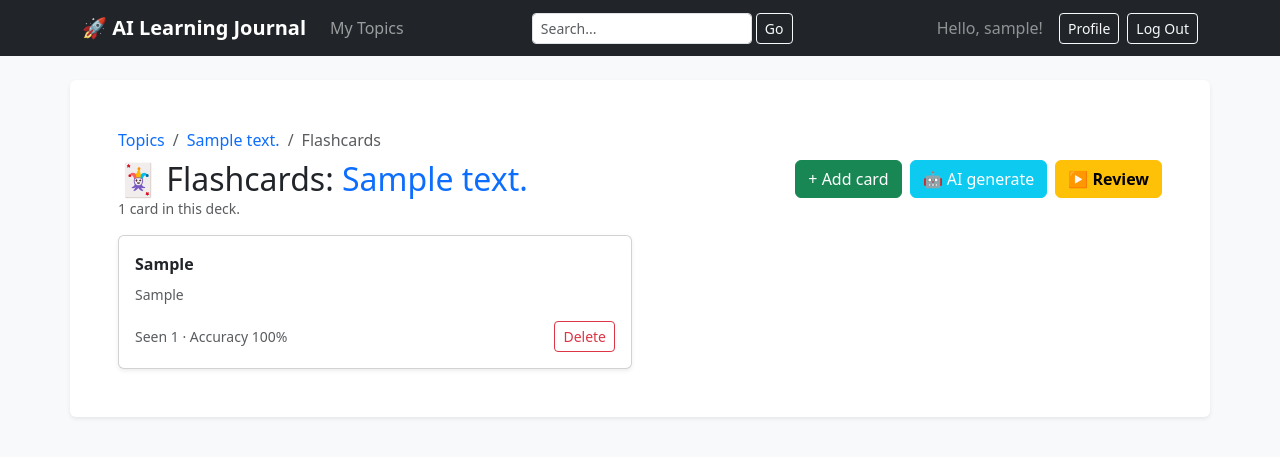
After one commit to MuhammadYusuf007-max/Learning_journal, a Django app: page /flashcards/1/ in a window 1280 px wide. The commit adds this page. Shown: the top 457 px of the page. Run offline with Django 5.2, Linux system fonts and the light colour scheme; a user stored in the database is signed in; tables that the repository leaves empty hold one stand-in row (values such as "Sample post"); some libraries are stand-ins or nearby versions.

Commit message:
Add flashcards with AI and manually

````diff
--- /dev/null
+++ b/learning_logs/templates/learning_logs/flashcards_list.html
@@ -0,0 +1,67 @@
+{% extends 'learning_logs/base.html' %}
+
+{% block page_header %}
+    <nav aria-label="breadcrumb">
+        <ol class="breadcrumb mb-2">
+            <li class="breadcrumb-item"><a href="{% url 'learning_logs:topics' %}" class="text-decoration-none">Topics</a></li>
+            <li class="breadcrumb-item"><a href="{% url 'learning_logs:topic' topic.id %}" class="text-decoration-none">{{ topic.text }}</a></li>
+            <li class="breadcrumb-item active" aria-current="page">Flashcards</li>
+        </ol>
+    </nav>
+    <div class="d-flex flex-wrap justify-content-between align-items-center gap-2">
+        <h2 class="mb-0">🃏 Flashcards: <span class="text-primary">{{ topic.text }}</span></h2>
+        <div class="d-flex gap-2">
+            <a href="{% url 'learning_logs:new_flashcard' topic.id %}" class="btn btn-success">+ Add card</a>
+            <form method="post" action="{% url 'learning_logs:generate_flashcards' topic.id %}" class="d-inline">
+                {% csrf_token %}
+                <button type="submit" class="btn btn-info text-white" title="AI generates 8 cards from your entries">
+                    🤖 AI generate
+                </button>
+            </form>
+            {% if cards %}
+                <a href="{% url 'learning_logs:review_flashcards' topic.id %}" class="btn btn-warning fw-bold">▶️ Review</a>
+            {% endif %}
+        </div>
+    </div>
+{% endblock page_header %}
+
+{% block content %}
+
+{% if cards %}
+    <p class="text-muted small">{{ cards|length }} card{{ cards|length|pluralize }} in this deck.</p>
+
+    <div class="row row-cols-1 row-cols-md-2 g-3">
+        {% for card in cards %}
+            <div class="col">
+                <div class="card shadow-sm h-100">
+                    <div class="card-body">
+                        <p class="fw-bold mb-2">{{ card.front }}</p>
+                        <p class="text-muted small mb-3">{{ card.back|truncatewords:30 }}</p>
+                        <div class="d-flex justify-content-between align-items-center">
+                            <small class="text-muted">
+                                Seen {{ card.times_seen }} &middot; Accuracy {{ card.accuracy }}%
+                            </small>
+                            <form method="post" action="{% url 'learning_logs:delete_flashcard' card.id %}"
+                                  onsubmit="return confirm('Delete this flashcard?');">
+                                {% csrf_token %}
+                                <button type="submit" class="btn btn-sm btn-outline-danger">Delete</button>
+                            </form>
+                        </div>
+                    </div>
+                </div>
+            </div>
+        {% endfor %}
+    </div>
+{% else %}
+    <div class="alert alert-light border text-center p-5">
+        <p class="fs-5 text-muted mb-3">No flashcards yet for this topic.</p>
+        <p class="small mb-3">Generate them from your notes with one click, or add your own.</p>
+        <form method="post" action="{% url 'learning_logs:generate_flashcards' topic.id %}" class="d-inline">
+            {% csrf_token %}
+            <button type="submit" class="btn btn-info text-white">🤖 AI generate from my notes</button>
+        </form>
+        <a href="{% url 'learning_logs:new_flashcard' topic.id %}" class="btn btn-outline-secondary">+ Add manually</a>
+    </div>
+{% endif %}
+
+{% endblock content %}
--- a/learning_logs/templates/learning_logs/topic.html
+++ b/learning_logs/templates/learning_logs/topic.html
@@ -40,6 +40,10 @@
 
             <a href="{% url 'learning_logs:topic_qa' topic.id %}" class="btn btn-info fw-bold shadow-sm text-white">
                 💬 Ask AI
+            </a>
+
+            <a href="{% url 'learning_logs:topic_flashcards' topic.id %}" class="btn btn-secondary fw-bold shadow-sm">
+                🃏 Flashcards
             </a>
 
             <div class="btn-group shadow-sm">
--- a/learning_logs/urls.py
+++ b/learning_logs/urls.py
@@ -46,6 +46,13 @@ urlpatterns = [
     # AI Q&A chat for a topic (basic RAG over user's own notes)
     path('qa/<int:topic_id>/', views.topic_qa, name='topic_qa'),
 
+    # Flashcards
+    path('flashcards/<int:topic_id>/', views.topic_flashcards, name='topic_flashcards'),
+    path('flashcards/<int:topic_id>/generate/', views.generate_flashcards, name='generate_flashcards'),
+    path('flashcards/<int:topic_id>/new/', views.new_flashcard, name='new_flashcard'),
+    path('flashcards/<int:topic_id>/review/', views.review_flashcards, name='review_flashcards'),
+    path('flashcards/delete/<int:card_id>/', views.delete_flashcard, name='delete_flashcard'),
+
     # Search across the user's topics and entries
     path('search/', views.search, name='search'),
 ]
--- a/learning_logs/views.py
+++ b/learning_logs/views.py
@@ -13,8 +13,8 @@ from django.http import Http404, FileResponse, HttpResponse
 from django.template.defaultfilters import striptags
 from django.utils import timezone
 
-from .models import Topic, Entry, QuizAttempt
-from .forms import TopicForm, EntryForm
+from .models import Topic, Entry, QuizAttempt, Flashcard
+from .forms import TopicForm, EntryForm, FlashcardForm
 
 # Libraries for file export
 from reportlab.pdfgen import canvas
@@ -147,6 +147,62 @@ def generate_ai_quiz_json(notes_text, num_questions=5):
                 'options': [o.strip() for o in opts],
                 'correct_index': ci,
                 'explanation': str(expl).strip(),
+            })
+    return valid
+
+
+def generate_ai_flashcards_json(notes_text, num_cards=8):
+    """
+    Ask the AI for flashcards in JSON form.
+    Returns a list of {"front": str, "back": str} dicts, or [] on failure.
+    """
+    MAX_NOTES_CHARS = 12000
+    if len(notes_text) > MAX_NOTES_CHARS:
+        notes_text = notes_text[:MAX_NOTES_CHARS]
+
+    system_msg = (
+        "You are a study coach that creates concise flashcards. "
+        "Respond with ONLY a valid JSON array, no prose, no markdown fences. "
+        "Each item must have exactly: front (a short question or prompt, max 200 "
+        "chars) and back (a clear answer, max 500 chars)."
+    )
+    user_msg = (
+        f"Create exactly {num_cards} flashcards based ONLY on the notes below. "
+        f"Cover the most important concepts. Make 'front' a question or term, "
+        f"and 'back' the answer or definition.\n\n"
+        f"NOTES:\n{notes_text}\n\n"
+        f"Return JSON only."
+    )
+
+    raw = _call_ai(system_msg, user_msg)
+    if not raw or raw.startswith("AI features disabled"):
+        return []
+
+    cleaned = raw.strip()
+    fence_match = re.search(r"```(?:json)?\s*(.*?)```", cleaned, re.DOTALL)
+    if fence_match:
+        cleaned = fence_match.group(1).strip()
+    if not cleaned.startswith('['):
+        bracket_match = re.search(r"\[\s*\{.*\}\s*\]", cleaned, re.DOTALL)
+        if bracket_match:
+            cleaned = bracket_match.group(0)
+
+    try:
+        data = json.loads(cleaned)
+    except json.JSONDecodeError as e:
+        print(f"Flashcard JSON parse error: {e}\nRaw: {raw[:500]}")
+        return []
+
+    valid = []
+    for item in data if isinstance(data, list) else []:
+        if not isinstance(item, dict):
+            continue
+        front = item.get('front')
+        back = item.get('back')
+        if isinstance(front, str) and front.strip() and isinstance(back, str) and back.strip():
+            valid.append({
+                'front': front.strip()[:300],
+                'back': back.strip()[:2000],
             })
     return valid
 
@@ -348,6 +404,125 @@ def delete_topic(request, topic_id):
     return render(request, 'learning_logs/delete_topic.html', {'topic': topic})
 
 @login_required
+def topic_flashcards(request, topic_id):
+    """List a topic's flashcards with management actions."""
+    topic = get_object_or_404(Topic, id=topic_id, owner=request.user)
+    cards = topic.flashcards.all()
+    return render(request, 'learning_logs/flashcards_list.html', {
+        'topic': topic,
+        'cards': cards,
+    })
+
+
+@login_required
+def generate_flashcards(request, topic_id):
+    """POST endpoint that uses the AI to generate flashcards for the topic."""
+    topic = get_object_or_404(Topic, id=topic_id, owner=request.user)
+
+    if request.method != 'POST':
+        return redirect('learning_logs:topic_flashcards', topic_id=topic.id)
+
+    entries = topic.entry_set.all()
+    if not entries.exists():
+        messages.warning(request, 'Add at least one entry before generating flashcards.')
+        return redirect('learning_logs:topic_flashcards', topic_id=topic.id)
+
+    raw_text = " ".join(striptags(e.text) for e in entries)
+    cards_data = generate_ai_flashcards_json(raw_text, num_cards=8)
+
+    if not cards_data:
+        messages.error(request, "Couldn't generate flashcards right now. Please try again in a moment.")
+        return redirect('learning_logs:topic_flashcards', topic_id=topic.id)
+
+    Flashcard.objects.bulk_create([
+        Flashcard(topic=topic, front=c['front'], back=c['back'])
+        for c in cards_data
+    ])
+    messages.success(request, f'Generated {len(cards_data)} flashcards.')
+    return redirect('learning_logs:topic_flashcards', topic_id=topic.id)
+
+
+@login_required
+def new_flashcard(request, topic_id):
+    """Manually add a single flashcard."""
+    topic = get_object_or_404(Topic, id=topic_id, owner=request.user)
+
+    if request.method != 'POST':
+        form = FlashcardForm()
+    else:
+        form = FlashcardForm(data=request.POST)
+        if form.is_valid():
+            card = form.save(commit=False)
+            card.topic = topic
+            card.save()
+            messages.success(request, 'Flashcard added.')
+            return redirect('learning_logs:topic_flashcards', topic_id=topic.id)
+
+    return render(request, 'learning_logs/new_flashcard.html', {
+        'topic': topic,
+        'form': form,
+    })
+
+
+@login_required
+def delete_flashcard(request, card_id):
+    """Delete a single flashcard (must be owned by current user)."""
+    card = get_object_or_404(Flashcard, id=card_id, topic__owner=request.user)
+    topic_id = card.topic.id
+    if request.method == 'POST':
+        card.delete()
+        messages.success(request, 'Flashcard deleted.')
+    return redirect('learning_logs:topic_flashcards', topic_id=topic_id)
+
+
+@login_required
+def review_flashcards(request, topic_id):
+    """One-card-at-a-time review session. Tracks 'got it' / 'study again'."""
+    topic = get_object_or_404(Topic, id=topic_id, owner=request.user)
+    cards = list(topic.flashcards.all())
+
+    if not cards:
+        messages.warning(request, 'Add or generate some flashcards first.')
+        return redirect('learning_logs:topic_flashcards', topic_id=topic.id)
+
+    session_key = f'flashcard_session_{topic_id}'
+
+    if request.method == 'POST':
+        action = request.POST.get('action')
+        card_id = request.POST.get('card_id')
+        if card_id and action in ('correct', 'incorrect'):
+            try:
+                card = Flashcard.objects.get(id=int(card_id), topic=topic)
+                card.times_seen += 1
+                if action == 'correct':
+                    card.times_correct += 1
+                card.save()
+            except (Flashcard.DoesNotExist, ValueError):
+                pass
+
+        # Advance the index in the session.
+        idx = request.session.get(session_key, 0) + 1
+        request.session[session_key] = idx
+
+        if idx >= len(cards):
+            request.session[session_key] = 0
+            return redirect('learning_logs:topic_flashcards', topic_id=topic.id)
+        return redirect('learning_logs:review_flashcards', topic_id=topic.id)
+
+    idx = request.session.get(session_key, 0)
+    if idx >= len(cards):
+        idx = 0
+        request.session[session_key] = 0
+
+    return render(request, 'learning_logs/review_flashcards.html', {
+        'topic': topic,
+        'card': cards[idx],
+        'index': idx + 1,
+        'total': len(cards),
+    })
+
+
+@login_required
 def topic_qa(request, topic_id):
     """Chat-style Q&A: ask a question, AI answers using only the topic's notes."""
     topic = get_object_or_404(Topic, id=topic_id, owner=request.user)
````
Also changed, not shown: accounts/templates/registration/profile.html (+90 -0 lines), accounts/views.py (+28 -2 lines), learning_logs/admin.py (+8 -1 lines), learning_logs/forms.py (+18 -3 lines), learning_logs/models.py (+24 -0 lines), learning_logs/templates/learning_logs/new_flashcard.html (added, +27 -0 lines), learning_logs/templates/learning_logs/review_flashcards.html (added, +66 -0 lines), learning_logs/migrations/0006_flashcard.py (added).
